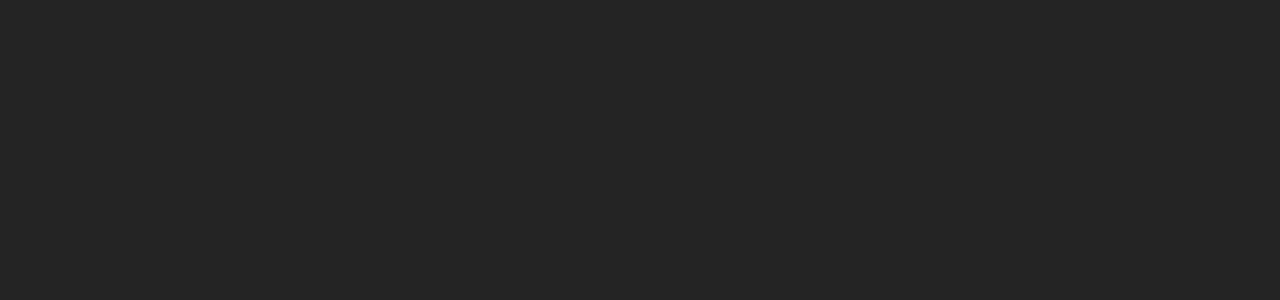
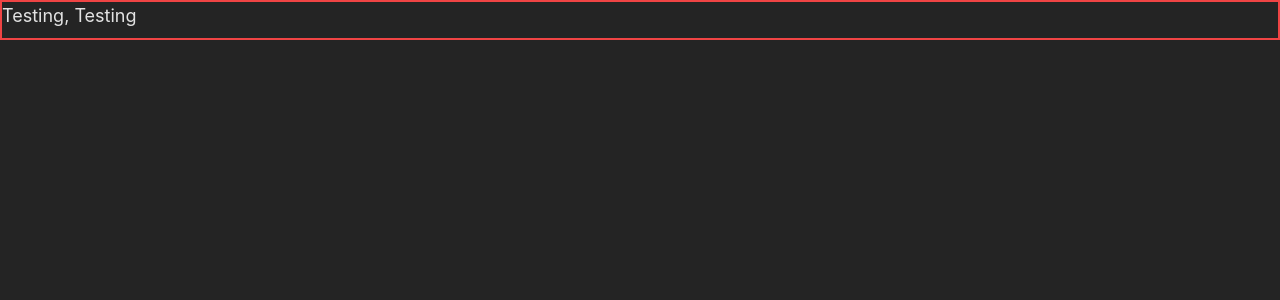
Before and after one commit to connorwarme/connorwarme.github.io, a React (Vite) app: page / in a window 1280 px wide. Shown: the top 300 px of the page. Built offline with nearby package versions, Linux system fonts and the light colour scheme.

Commit message:
Continued setup (tailwind, postcss, more)

```diff
--- a/package.json
+++ b/package.json
@@ -22,7 +22,9 @@
     "eslint-plugin-react": "^7.34.0",
     "eslint-plugin-react-hooks": "^4.6.0",
     "eslint-plugin-react-refresh": "^0.4.5",
-    "prettier": "3.2.5",
+    "postcss-import": "^16.0.1",
+    "prettier": "^3.2.5",
+    "prettier-plugin-tailwindcss": "^0.5.12",
     "tailwindcss": "^3.4.1",
     "vite": "^5.1.6"
   }
--- /dev/null
+++ b/postcss.config.js
@@ -0,0 +1,7 @@
+export default {
+  plugins: {
+    'postcss-import': {},
+    tailwindcss: {},
+    autoprefixer: {},
+  },
+}
--- a/src/App.css
+++ b/src/App.css
@@ -0,0 +1,3 @@
+@tailwind base;
+@tailwind components;
+@tailwind utilities;
--- a/src/App.jsx
+++ b/src/App.jsx
@@ -1,7 +1,12 @@
+import Testing from "./components/Testing";
 import "./App.css";
 
 function App() {
-  return <></>;
+  return (
+    <div>
+      <Testing />
+    </div>
+  )
 }
 
 export default App;
--- /dev/null
+++ b/src/components/Testing.jsx
@@ -0,0 +1,11 @@
+const Testing = () => {
+  return (
+    <>
+      <div className="h-10 border-2 border-red-500">
+        <h1 className="text-lg">Testing, Testing</h1>
+      </div>
+    </>
+   );
+}
+
+export default Testing;
--- a/src/index.css
+++ b/src/index.css
@@ -1,3 +1,7 @@
+@tailwind base;
+@tailwind components;
+@tailwind utilities;
+
 :root {
   font-family: Inter, system-ui, Avenir, Helvetica, Arial, sans-serif;
   line-height: 1.5;
--- a/tailwind.config.js
+++ b/tailwind.config.js
@@ -1,6 +1,10 @@
 /** @type {import('tailwindcss').Config} */
 export default {
-  content: ["./src/*.{html,js}", "./src/**/*.{html,js}"],
+  content: [
+    ".index.html",
+    "./src/*.{html,jsx}",
+    "./src/**/*.{html,jsx}"
+  ],
   theme: {
     extend: {},
   },
```
Also changed, not shown: prettier.config.js (added, +9 -0 lines), 1 other file (tests, documents, lock files or other folders).
